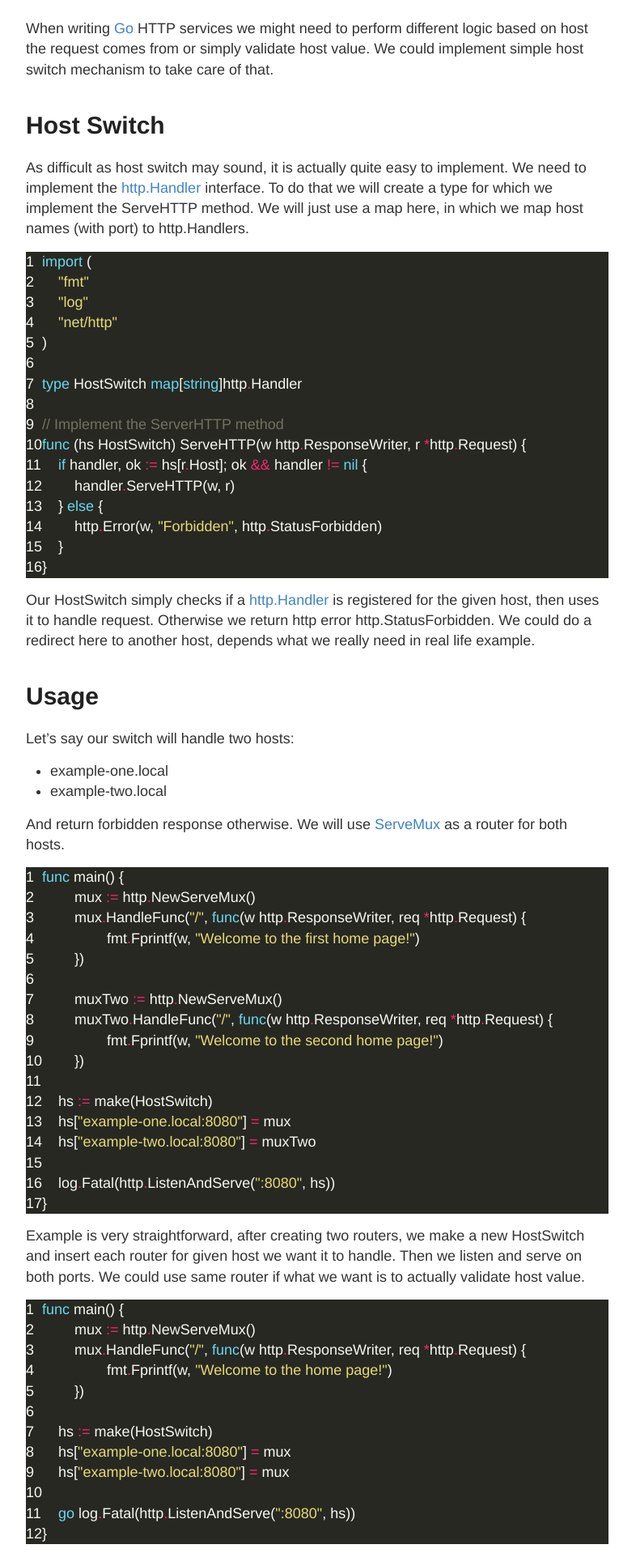
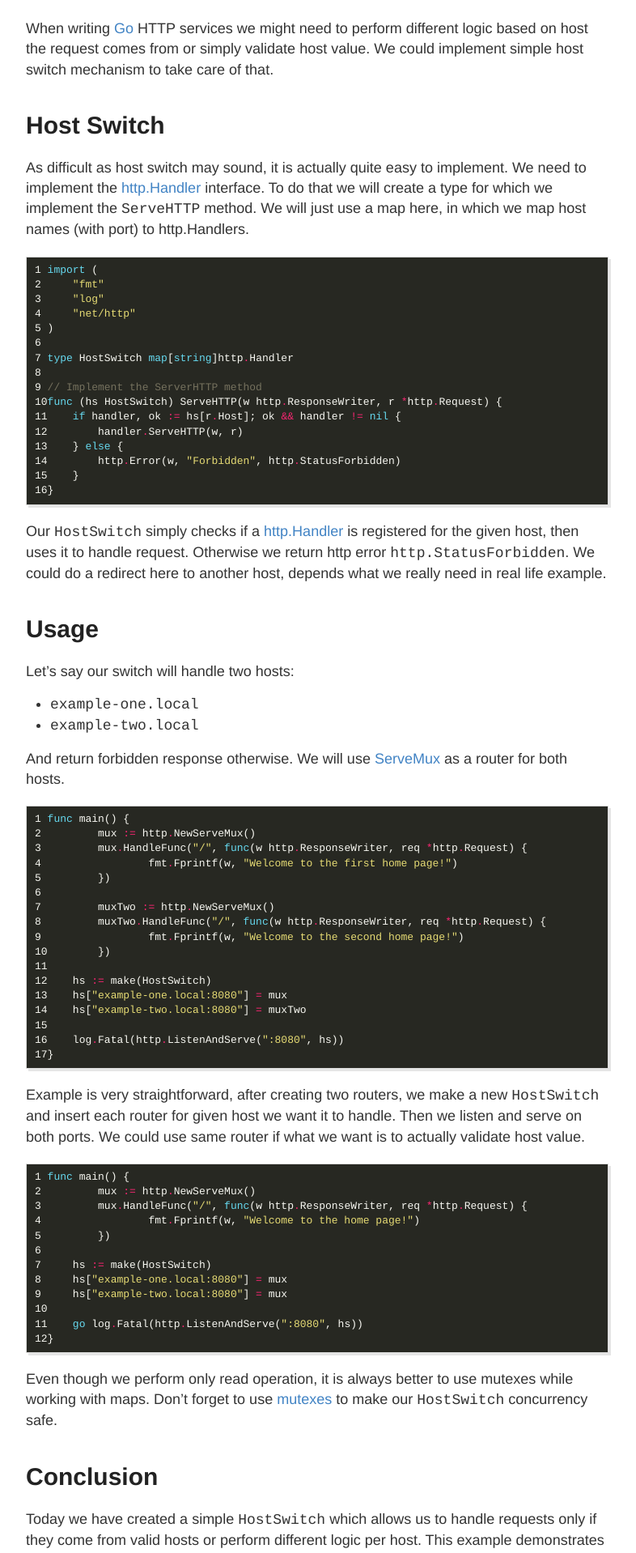
Before and after one commit to vardius/vardius.github.io, a Jekyll site: the page built from _posts/2020-6-05-go-multidomain-host-switch.md, in a window 1280 px wide. Shown: the part 310-2228 px from the top of the page at 81% size, without its empty margins (248-1034 px from the left). Built offline with Jekyll 4.4.1, drawn with Linux system fonts in a browser that asks for light colours; comment, search, counter and statistics services are not loaded.

Commit message:
update styles

```diff
--- a/_sass/_highlights.scss
+++ b/_sass/_highlights.scss
@@ -1,5 +1,20 @@
+
+pre.highlight {
+  padding: 7px 7px 7px 10px;
+  border: 1px solid #ddd;
+  -moz-box-shadow: 3px 3px rgba(0,0,0,0.1);
+  -webkit-box-shadow: 3px 3px rgba(0,0,0,0.1);
+  box-shadow: 3px 3px rgba(0,0,0,0.1);
+  margin: 20px 0 20px 0;
+  overflow: scroll;
+}
+
+code {
+  font-family:'Bitstream Vera Sans Mono','Courier', monospace;
+}
+
+.highlight  { background: #272822; color: #f8f8f2; font-size: small; }
 .highlight .hll { background-color: #49483e }
-.highlight  { background: #272822; color: #f8f8f2 }
 .highlight .c { color: #75715e } /* Comment */
 .highlight .err { color: #960050; background-color: #1e0010 } /* Error */
 .highlight .k { color: #66d9ef } /* Keyword */
```
